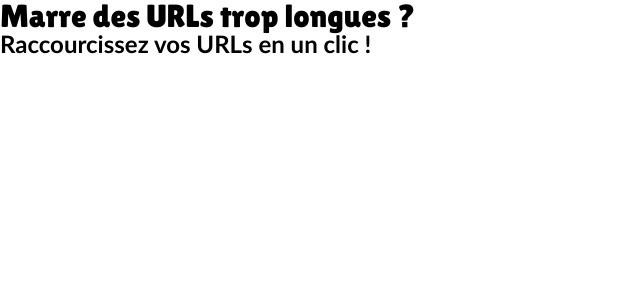
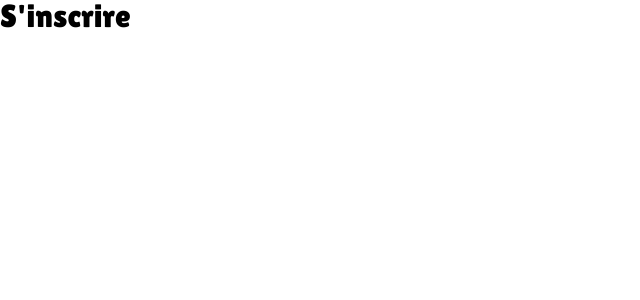
Before and after one commit to mhubert-pmn/Front-Url-Shortener, a React (Create React App) app in the folder front-url-shortener/: page /inscription in a window 1280 px wide. Shown: the top 300 px of the page, without its empty margins (0-640 px from the left). Built offline with nearby package versions, Linux system fonts and the light colour scheme.

Commit message:
[Feature] Create app routes
- Create routes
- Add components folder
- Add a folder for each view + the base of the js file
- Add layout folder
- Add the base of the js file for the header

```diff
--- a/front-url-shortener/package.json
+++ b/front-url-shortener/package.json
@@ -9,6 +9,7 @@
     "node-sass": "^6.0.1",
     "react": "^17.0.2",
     "react-dom": "^17.0.2",
+    "react-router-dom": "^5.2.0",
     "react-scripts": "4.0.3",
     "web-vitals": "^1.0.1"
   },
--- a/front-url-shortener/src/App.js
+++ b/front-url-shortener/src/App.js
@@ -1,9 +1,21 @@
+import React from 'react';
+import { BrowserRouter, Route, Switch } from 'react-router-dom';
+
+import SignUp from './components/SignUp/SignUp';
+import SignIn from './components/SignIn/SignIn';
+import MyUrls from './components/MyUrls/MyUrls';
+import ShortenUrl from './components/ShortenUrl/ShortenUrl';
+
 const App = () => {
   return (
-    <div>
-      <h1>Marre des URLs trop longues ?</h1>
-      <h2>Raccourcissez vos URLs en un clic !</h2>
-    </div>
+    <BrowserRouter>
+      <Switch>
+        <Route exact path="/" component={SignIn} />
+        <Route exact path="/inscription" component={SignUp} />
+        <Route exact path="/mes-urls" component={MyUrls} />
+        <Route exact path="/raccourcir-une-url" component={ShortenUrl} />
+      </Switch>
+    </BrowserRouter>
   );
 }
 
--- /dev/null
+++ b/front-url-shortener/src/components/MyUrls/MyUrls.js
@@ -0,0 +1,11 @@
+import React from 'react';
+
+const MyUrls = () => {
+  return(
+    <div>
+      <h1>Mes URLs</h1>
+    </div>
+  )
+}
+
+export default MyUrls;
--- /dev/null
+++ b/front-url-shortener/src/components/ShortenUrl/ShortenUrl.js
@@ -0,0 +1,11 @@
+import React from 'react';
+
+const ShortenUrl = () => {
+  return(
+    <div>
+      <h1>Raccourcir une URL</h1>
+    </div>
+  )
+}
+
+export default ShortenUrl;
--- /dev/null
+++ b/front-url-shortener/src/components/SignIn/SignIn.js
@@ -0,0 +1,11 @@
+import React from 'react';
+
+const SignIn = () => {
+  return(
+    <div>
+      <h1>Se connecter</h1>
+    </div>
+  )
+}
+
+export default SignIn;
--- /dev/null
+++ b/front-url-shortener/src/components/SignUp/SignUp.js
@@ -0,0 +1,11 @@
+import React from 'react';
+
+const SignUp = () => {
+  return(
+    <div>
+      <h1>S'inscrire</h1>
+    </div>
+  )
+}
+
+export default SignUp;
```
Also changed, not shown: front-url-shortener/src/layout/Header.js (added, +7 -0 lines), 2 other files (tests, documents, lock files or other folders).
